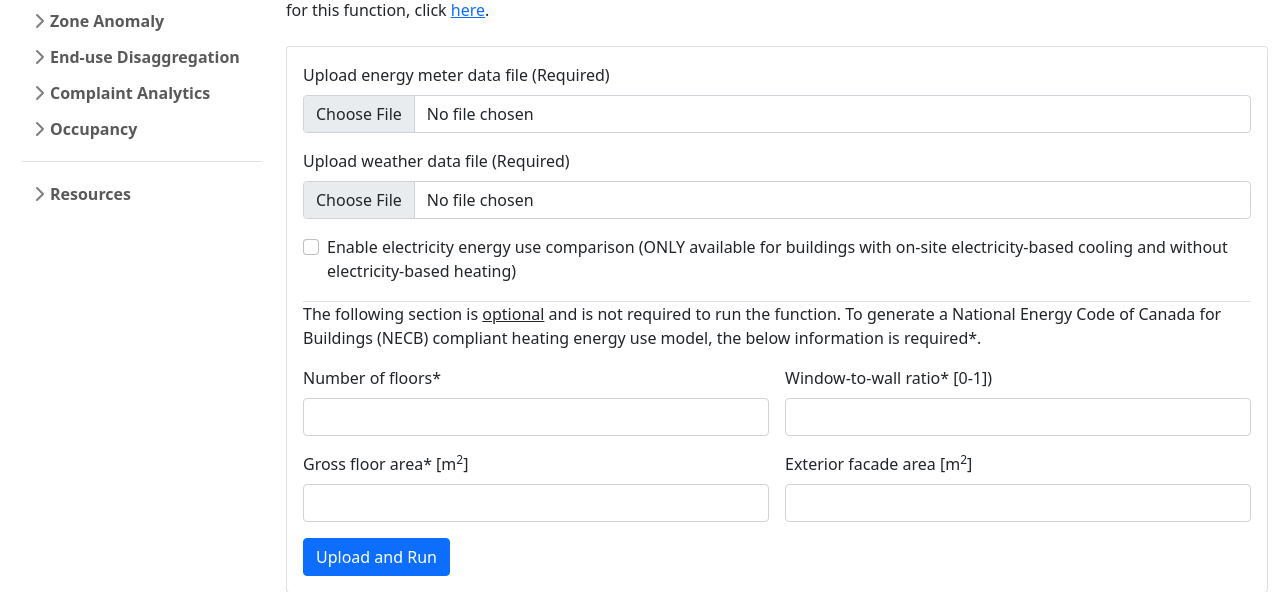
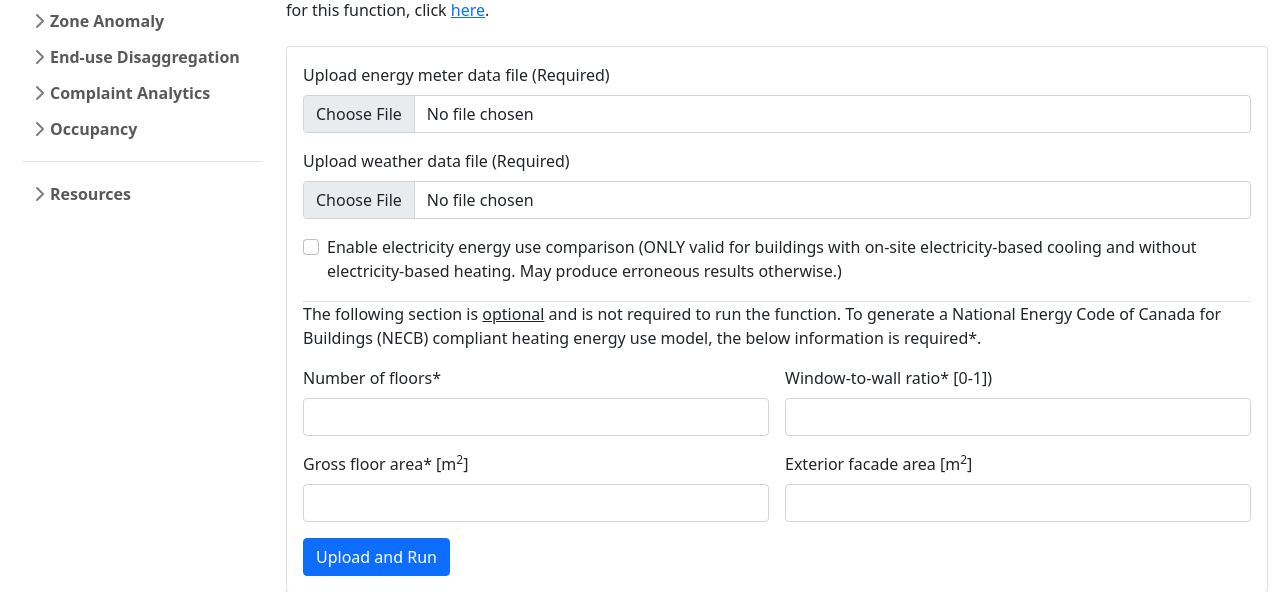
Before and after one commit to Carleton-DBOM-Research-Group/Building_energy_management_toolkit, a Flask app: page /functions/energyBaseline/upload in a window 1280 px wide. Shown: the part 392-984 px from the top of the page. Run offline with Flask 2, Linux system fonts and the light colour scheme; some libraries are stand-ins or nearby versions.

Commit message:
small typo change

```diff
--- a/templates/functions_energyBaseline_upload.html
+++ b/templates/functions_energyBaseline_upload.html
@@ -206,7 +206,7 @@
               <div class="form-check">
                 <input class="form-check-input" type="checkbox" name="is_elec_clg" value="" id="flexCheckDefault">
                 <label class="form-check-label" for="flexCheckDefault">
-                Enable electricity energy use comparison (ONLY available for buildings with on-site electricity-based cooling and without electricity-based heating)
+                Enable electricity energy use comparison (ONLY valid for buildings with on-site electricity-based cooling and without electricity-based heating. May produce erroneous results otherwise.)
                 </label>
               </div>
             </div>
```
